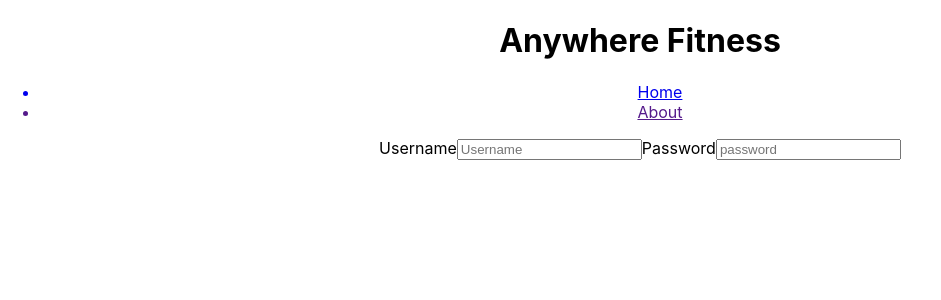
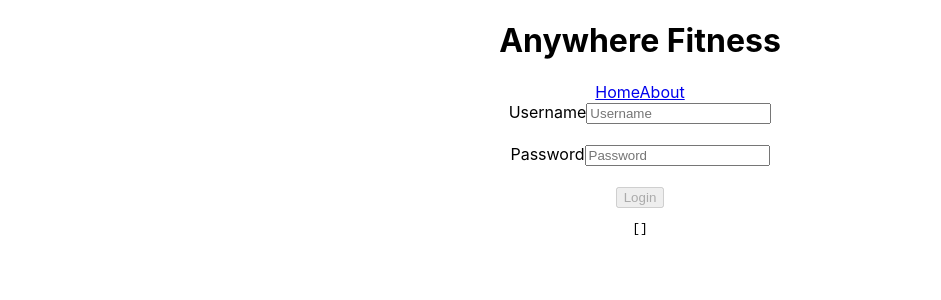
Before and after one commit to BW-Anywhere-Fitness-4/fe, a React (Create React App) app in the folder fitness/: page /login in a window 1280 px wide. Shown: the top 300 px of the page, without its empty margins (0-941 px from the left). Built offline with nearby package versions, Linux system fonts and the light colour scheme.

Commit message:
almost there

```diff
--- a/fitness/src/App.js
+++ b/fitness/src/App.js
@@ -1,45 +1,35 @@
 import React,{useState} from 'react';
-import {Route,Link} from "react-router-dom";
-// import logo from './logo.svg';
+import {Route,Link,Switch} from "react-router-dom";
 import './App.css';
 import Form from "./clientReg";
 import Login from './login';
 import Home from "./home";
 import Confirmation from './confirmation';
-// import {Link,Route} from "react-router-dom"
+import About from './about';
 
 function App() {
-  // const [newMember, setNewMember]=useState([]);
+  const [newMember, setNewMember]=useState([]);
+  // const newMember={newMember};
+  // const setNewMember={setNewMember};
   return (
     <div className="App">
-      {/* <header className="App-header">
-        <img src={logo} className="App-logo" alt="logo" />
-        <p>
-          Edit <code>src/App.js</code> and save to reload.
-        </p>
-        <a
-          className="App-link"
-          href="https://reactjs.org"
-          target="_blank"
-          rel="noopener noreferrer"
-        >
-          Learn React
-        </a>
-      </header> */}
+
       <h1>Anywhere Fitness</h1>
-      <ul>
-        <Link to="/home"><li>Home</li></Link>
-        <Link><li>About</li></Link>
-      </ul>
-      <Route exact path="/home" component={Home}/>
-      <Route exact path="/clientReg" component={Form}/>
-      <Route exact path="/login" component={Login}/>
-      <Route exact path="/confirmation" component={Confirmation}/>
-      {/* <button><Link to="/clientReg">Sign up</Link></button>
-      <button><Link to="/login">Login</Link></button>
-
-      <Route exact path="/clientReg" component={Form}/>
-      <Route exact path="/login" component={Login}/> */}
+      <nav>
+        <Link to="/">Home</Link>
+        <Link to="/about">About</Link>
+      </nav>
+      <Switch>
+        <Route exact path="/clientReg">
+          <Form newMember={newMember} setNewMember={setNewMember}/>
+        </Route>
+        <Route exact path="/login" component={Login} />
+        <Route exact path="/confirmation">
+          <Confirmation newMember={newMember}/>
+        </Route>
+        <Route exact path="/about" component={About}/>
+        <Route exact path="/" component={Home}/>
+      </Switch>
     </div>
   );
 }
--- /dev/null
+++ b/fitness/src/about.js
@@ -0,0 +1,10 @@
+import React from "react";
+
+export default function About(){
+    return(
+        <div>
+            <p>We wanted to create and app that blah blah blah</p>
+            <p>maybe include some info about the devs...</p>
+        </div>
+    )
+}
--- a/fitness/src/clientReg.js
+++ b/fitness/src/clientReg.js
@@ -1,8 +1,7 @@
 import React,{useState,useEffect} from "react";
-import {Route,Link} from "react-router-dom";
+import {Link} from "react-router-dom";
 import * as Yup from "yup";
 import axios from "axios";
-import Confirmation from "./confirmation";
 
 
 function Form(props){
@@ -16,69 +15,31 @@ function Form(props){
         Verify_Pass:"",
         Age_Group:"",
         Goals:"",
-        Mon:"",
-        Tues:"",
-        Wed:"",
-        Thurs:"",
-        Fri:"",
-        Sat:"",
-        Sun:"",
-        Mornings:"",
-        Noon:"",
-        Evenings:"",
-        Nights:"",
+        Mon:false,
+        Tues:false,
+        Wed:false,
+        Thurs:false,
+        Fri:false,
+        Sat:false,
+        Sun:false,
+        Mornings:false,
+        Noon:false,
+        Evenings:false,
+        Nights:false,
         Terms:false
     }
 
-    const [formState,setFormState]=useState({
-        Full_Name:"n/a",
-        Email:"n/a",
-        Phone_Number:"n/a",
-        Pref_Cont_Meth:"n/a",
-        Username:"n/a",
-        Password:"n/a",
-        Verify_Pass:"n/a",
-        Age_Group:"n/a",
-        Goals:"n/a",
-        Mon:"n/a",
-        Tues:"n/a",
-        Wed:"n/a",
-        Thurs:"n/a",
-        Fri:"n/a",
-        Sat:"n/a",
-        Sun:"n/a",
-        Mornings:"n/a",
-        Noon:"n/a",
-        Evenings:"n/a",
-        Nights:"n/a",
-        Terms:false
-    })
+    const [formState,setFormState]=useState(defaultState)
 
-    const [errors,setErrors]=useState({...defaultState,terms:""
-        // Full_Name:"",
-        // Email:"",
-        // Phone_Number:"",
-        // Pref_Cont_Meth:"",
-        // Username:"",
-        // Password:"",
-        // Verify_Pass:"",
-        // Age_Group:"",
-        // Goals:"",
-        // Mon:"",
-        // Tues:"",
-        // Wed:"",
-        // Thurs:"",
-        // Fri:"",
-        // Sat:"",
-        // Sun:"",
-        // Mornings:"",
-        // Noon:"",
-        // Evenings:"",
-        // Nights:"",
-        // Terms:""
-    });
+    const [errors,setErrors]=useState({...defaultState,terms:""});
 
     const [buttonDisabled,setButtonDisabled]=useState(true);
+
+    const [post, setPost] = useState([]);
+    // const [newMember, setNewMember]=useState([]);
+
+    // const newMember={newMember};
+    // const setNewMember={setNewMember};
 
     const formSchema=Yup.object().shape({
         Full_Name:Yup
@@ -106,34 +67,34 @@ function Form(props){
         Goals:Yup
         .string(),
         Mon: Yup
-        .string(),
+        .boolean(),
         Tues: Yup
-        .string(),
+        .boolean(),
         Wed: Yup
-        .string(),
+        .boolean(),
         Thurs: Yup
-        .string(),
+        .boolean(),
         Fri: Yup
-        .string(),
+        .boolean(),
         Sat: Yup
-        .string(),
+        .boolean(),
         Sun: Yup
-        .string(),
+        .boolean(),
         Mornings: Yup
-        .string(),
+        .boolean(),
         Noon: Yup
-        .string(),
+        .boolean(),
         Evenings: Yup
-        .string(),
+        .boolean(),
         Nights: Yup
-        .string(),
+        .boolean(),
         Terms:Yup
         .boolean()
-        .oneOf([true],"Must Agree to Terms")
+        .oneOf([true],"Must Agree to Terms to become a member")
 
     })
 
-    const [post, setPost] = useState([]);
+
 
     useEffect(()=>{
         formSchema.isValid(formState).then(valid=> setButtonDisabled(!valid));},[formState]);
@@ -162,12 +123,9 @@ const validation=e=>{
         .validate(e.target.value)
         .then(valid=>{setErrors({...errors,[e.target.name]:''});})
         .catch(err=>{setErrors({...errors,[e.target.name]:err.errors[0]});})
-        // setFormState({
-        //     ...formState,[e.target.name]:e.target.value
-        // });
+
 }
 const inputChange = e => {
-        // e.persist();
 
         const value=e.target.type === 'checkbox' ? e.target.checked : e.target.value;
         setFormState({
--- a/fitness/src/confirmation.js
+++ b/fitness/src/confirmation.js
@@ -1,23 +1,24 @@
-import React,{useState} from "react";
+import React from "react";
+// import Form from "./clientReg";
 
 function Confirmation(props){
-    const [newMember, setNewMember]=useState([]);
+    // const [newMember, setNewMember]=useState([]);
 return(
 <div>
-    <h2>marry had a little lamb</h2>
-</div>
-/* <div>
-    {props.newMember.map(member=>(
-        <div key={member.id}>
-            <p>Name: {member.nameInput}</p>
-            <p>Email: {member.emailInput}</p>
-            <p>Phone Number:{member.phoneInput} </p>
-            <p>Username: {member.userNameInput}</p>
-            <p>Password: {member.passwordInput}</p>
+    <h2>Thanks for joining Anywhere fitness! Heres your login info!</h2>
+    {/* <Form newMember={newMember} setNewMember={setNewMember}/> */}
 
+        {props.newMember.map(member=>(
+         <div key={member.id}>
+            <p>Name: {member.Full_Name}</p>
+            <p>Email: {member.Email}</p>
+            <p>Phone Number:{member.Phone_Number} </p>
+            <p>Username: {member.Username}</p>
+            <p>Password: {member.Password}</p>
         </div>
-         ))}
- </div>  */
+          ))}
+
+ </div>
 
 )
 }
--- a/fitness/src/home.js
+++ b/fitness/src/home.js
@@ -1,7 +1,5 @@
 import React from "react";
-import Form from "./clientReg";
-import Login from './login';
-import {Link,Route} from "react-router-dom";
+import {Link} from "react-router-dom";
 
 export default function Home(){
     return(
--- a/fitness/src/index.js
+++ b/fitness/src/index.js
@@ -9,7 +9,7 @@ ReactDOM.render(
   <React.StrictMode>
     <Router>
       <App />
-      </Router>
+    </Router>
   </React.StrictMode>,
   document.getElementById('root')
 );
--- a/fitness/src/login.js
+++ b/fitness/src/login.js
@@ -1,16 +1,65 @@
-import React from "react";
+import React,{useState,useEffect} from "react";
+import * as Yup from "yup";
+import axios from "axios";
 
 export default function Login(){
+    const defaultState={Username:"",Password:""};
+
+    const [loginState,setLoginState]=useState(defaultState);
+
+    const [errors,setErrors]=useState({...defaultState});
+
+    const [buttonDisabled,setButtonDisabled]=useState(true);
+
+    const [post, setPost] = useState([]);
+
+
+    const loginSchema=Yup.object().shape({
+        Username: Yup.string().required("Must enter Username"),
+        Password: Yup.string().required("Must provide Password")
+    })
+
+    useEffect(()=>{
+        loginSchema.isValid(loginState).then(valid=> setButtonDisabled(!valid));},[loginState]);
+
+        const loginSubmit=e=>{
+            e.preventDefault();
+            console.log('submitted');
+
+
+            axios
+                .post('https://reqres.in/api/users', loginState)
+                .then((res)=>{
+                    setPost(res.data);
+                    console.log(`Form submitted successfully!`,res.data)
+                })
+                .catch(err=>console.log(err))
+        };
+
+    const inputChange=e=>{
+        e.persist();
+        setLoginState({
+            ...loginState,
+            [e.target.name]:e.target.value
+            });
+        Yup
+           .reach(loginSchema,e.target.name)
+           .validate(e.target.value)
+           .then(valid=>{setErrors({...errors,[e.target.name]:''});})
+           .catch(err=>{setErrors({...errors,[e.target.name]:err.errors[0]});})}
+
     return(
-        <form>
+        <form onSubmit={loginSubmit}>
             <label>
                 Username
-                <input type="text" name="username" id="usernameInput" placeholder="Username" />
-            </label>
+                <input type="text" name="Username" id="usernameInput" placeholder="Username" onChange={inputChange} error={errors}/>
+            </label><br></br><br></br>
             <label>
                 Password
-                <input type="text" name="password" id="passwordInput" placeholder="password" />
-            </label>
+                <input type="text" name="Password" id="passwordInput" placeholder="Password" onChange={inputChange} error={errors}/>
+            </label><br></br><br></br>
+            <button disabled={buttonDisabled}>Login</button>
+            <pre>{JSON.stringify(post, null, 2)}</pre>
         </form>
 
     )
```
